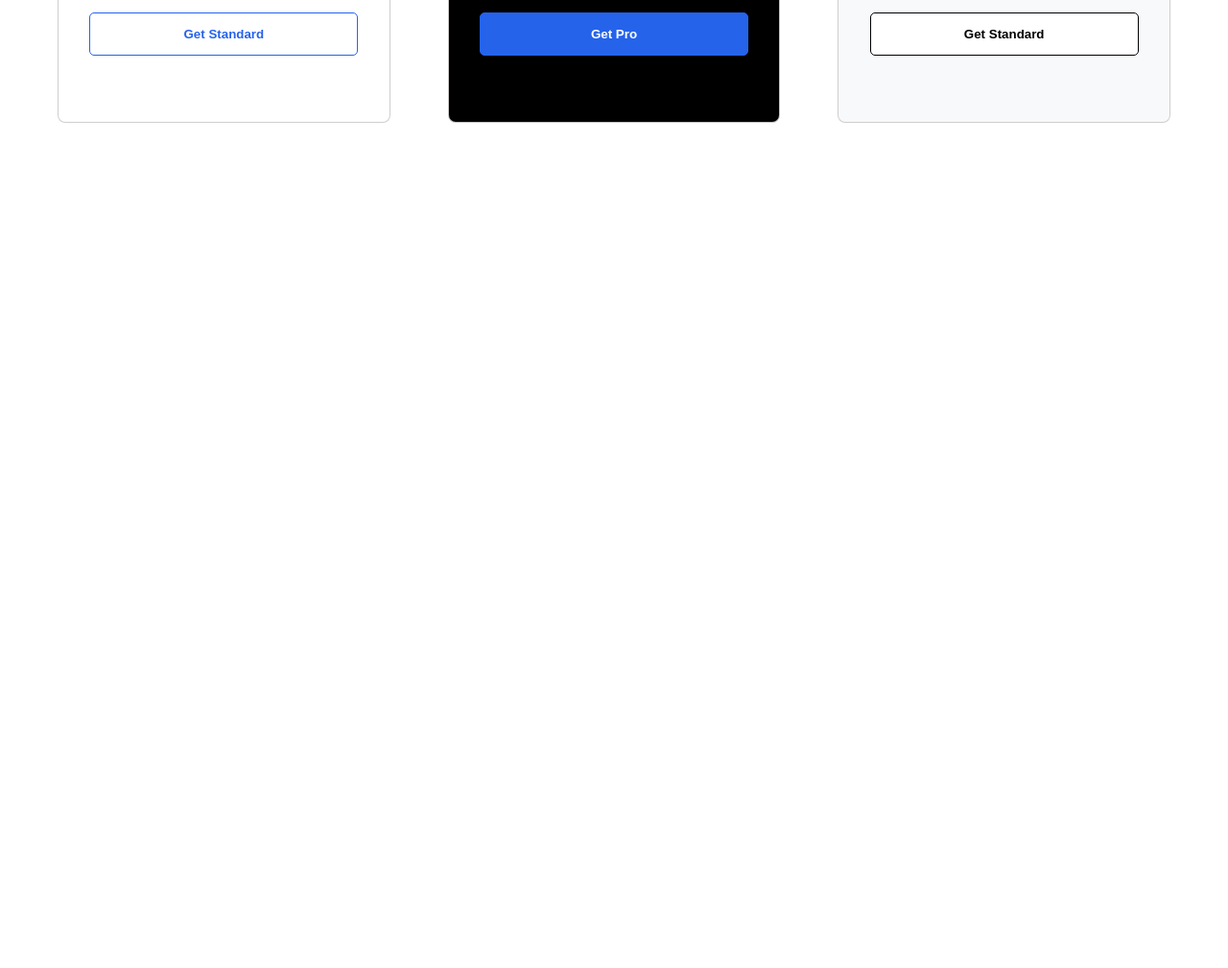
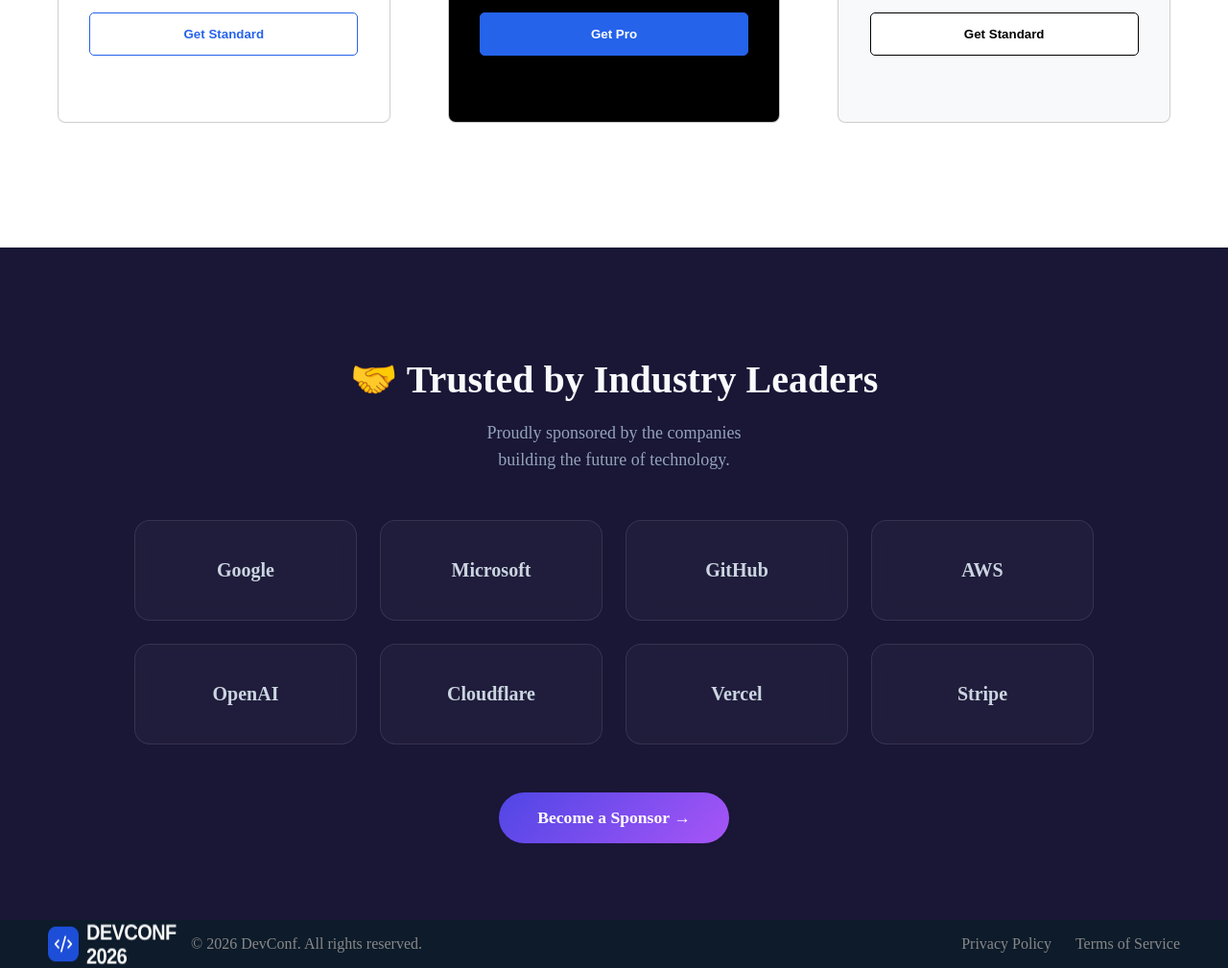
Before and after one commit to kamalacc9/b14-a01, a plain HTML site: page index.html in a window 1280 px wide. Shown: the part 2552-3561 px from the top of the page at 96% size. Before the commit the page ends 2810 px from the top, so only its background shows below. Drawn offline with Linux system fonts and the light colour scheme.

Commit message:
completed the something missing section and completed overall assainment

```diff
--- a/index.html
+++ b/index.html
@@ -181,7 +181,39 @@
           </div>
         </div>
       </section>
+      <!-- something missing section -->
+      <section class="sponsor-section">
+        <div class="sponsor-container">
+          <h2 class="sponsor-title">🤝 Trusted by Industry Leaders</h2>
+          <p class="sponsor-subtitle">
+            Proudly sponsored by the companies<br />building the future of
+            technology.
+          </p>
+
+          <div class="sponsor-logo-grid">
+            <div class="sponsor-logo-card">Google</div>
+            <div class="sponsor-logo-card">Microsoft</div>
+            <div class="sponsor-logo-card">GitHub</div>
+            <div class="sponsor-logo-card">AWS</div>
+            <div class="sponsor-logo-card">OpenAI</div>
+            <div class="sponsor-logo-card">Cloudflare</div>
+            <div class="sponsor-logo-card">Vercel</div>
+            <div class="sponsor-logo-card">Stripe</div>
+          </div>
+
+          <a href="#" class="sponsor-cta-button">Become a Sponsor &rarr;</a>
+        </div>
+      </section>
     </main>
-    <footer></footer>
+    <footer class="ftr">
+      <div class="ftr-logo-container">
+        <img src="./assets/footer-logo.png" alt="footer logo" />
+        <p>© 2026 DevConf. All rights reserved.</p>
+      </div>
+      <div class="ftr-content">
+        <p>Privacy Policy</p>
+        <p>Terms of Service</p>
+      </div>
+    </footer>
   </body>
 </html>
--- a/style/style.css
+++ b/style/style.css
@@ -224,3 +224,101 @@
   background-color: white;
   font-weight: bold;
 }
+/* footer style */
+.ftr {
+  background-color: #0d1b2a;
+  color: #888888;
+  display: flex;
+  justify-content: space-between;
+  text-align: center;
+  align-items: center;
+  margin: 0 auto;
+}
+.ftr-logo-container {
+  display: flex;
+  justify-content: space-between;
+  padding-left: 50px;
+  gap: 15px;
+}
+.ftr-content {
+  display: flex;
+  justify-content: space-between;
+  gap: 25px;
+  padding-right: 50px;
+}
+/* something missing style */
+.sponsor-section {
+  background-color: #191636;
+  color: #ffffff;
+  padding: 80px 20px;
+  width: 100%;
+  text-align: center;
+  box-sizing: border-box;
+}
+
+.sponsor-container {
+  max-width: 1000px;
+  margin: 0 auto;
+}
+
+.sponsor-title {
+  font-size: 2.5rem;
+  font-weight: 700;
+  margin-bottom: 16px;
+  color: #f8fafc;
+}
+
+.sponsor-subtitle {
+  font-size: 1.125rem;
+  color: #94a3b8;
+  margin-bottom: 48px;
+  line-height: 1.6;
+}
+
+.sponsor-logo-grid {
+  display: grid;
+  grid-template-columns: repeat(auto-fit, minmax(200px, 1fr));
+  gap: 24px;
+  margin-bottom: 50px;
+}
+
+.sponsor-logo-card {
+  background: rgba(255, 255, 255, 0.03);
+  border: 1px solid rgba(255, 255, 255, 0.1);
+  backdrop-filter: blur(10px);
+  padding: 40px 20px;
+  border-radius: 16px;
+  font-size: 1.25rem;
+  font-weight: 600;
+  color: #cbd5e1;
+  transition: all 0.3s ease;
+  display: flex;
+  justify-content: center;
+  align-items: center;
+  cursor: pointer;
+}
+
+.sponsor-logo-card:hover {
+  background: rgba(255, 255, 255, 0.08);
+  border-color: rgba(255, 255, 255, 0.2);
+  transform: translateY(-5px);
+  color: #ffffff;
+  box-shadow: 0 10px 30px rgba(0, 0, 0, 0.2);
+}
+
+.sponsor-cta-button {
+  display: inline-block;
+  background: linear-gradient(135deg, #4f46e5, #a855f7);
+  color: white;
+  text-decoration: none;
+  padding: 16px 40px;
+  border-radius: 50px;
+  font-weight: 600;
+  font-size: 1.1rem;
+  transition: all 0.3s ease;
+}
+
+.sponsor-cta-button:hover {
+  transform: translateY(-3px);
+  box-shadow: 0 10px 25px rgba(168, 85, 247, 0.4);
+}
```
Also changed, not shown: 1 other file.
